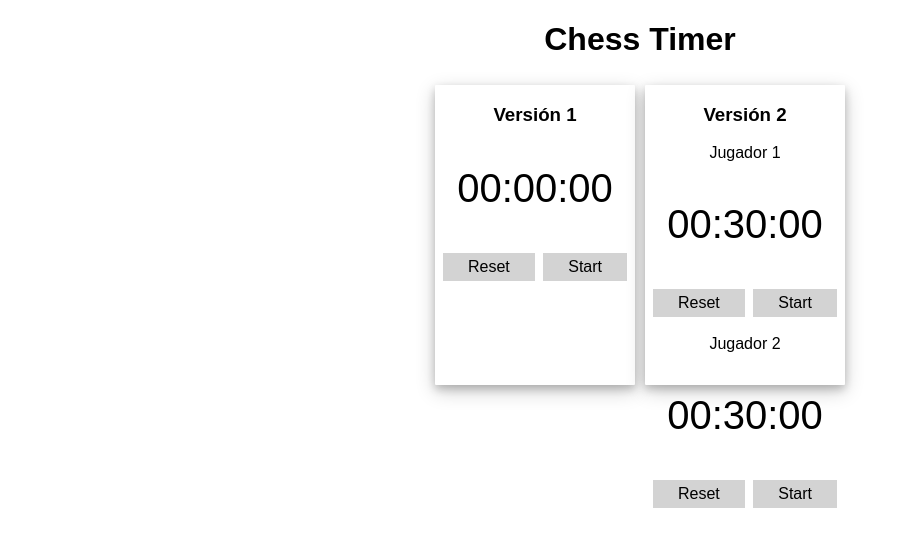
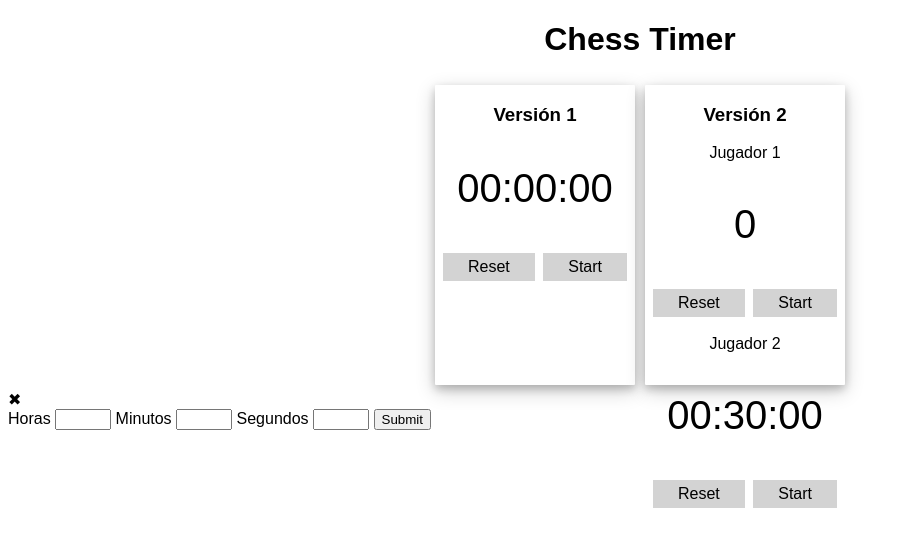
Before and after one commit to javrr-ui/timer, a plain HTML site: page index.html in a window 1280 px wide. Shown: the whole page, without its empty margins (0-906 px from the left). Drawn offline with Linux system fonts and the light colour scheme; a web font is replaced by a local one.

Commit message:
Add form for custom time

```diff
--- a/index.html
+++ b/index.html
@@ -20,7 +20,7 @@
         <div class="box">
             <h3>Versión 2</h3>
             <p>Jugador 1</p>
-            <p id="timerPlayer1" class="timer">00:30:00</p>
+            <p id="timerPlayer1" class="timer">0</p>
             <div class="button" id="resetPlayer1"> Reset</div>
             <div class="button" id="startPlayer1">Start</div>
             <p>Jugador 2</p>
@@ -29,7 +29,18 @@
             <div class="button" id="startPlayer2">Start</div>
         </div>
     </div>
-
+    <div id="timeModal">
+        <span id="close">✖</span>
+        <form id="timeForm">
+            <label for="hours">Horas</label>
+            <input type="number" name="hours" min="0" max="24">
+            <label for="minutes">Minutos</label>
+            <input type="number" name="minutes" min="0" max="60">
+            <label for="seconds">Segundos</label>
+            <input type="number" name="seconds" min="0" max="60">
+            <input type="submit">
+        </form>
+    </div>
     <script src="main.js"></script>
 </body>
 </html>
```
